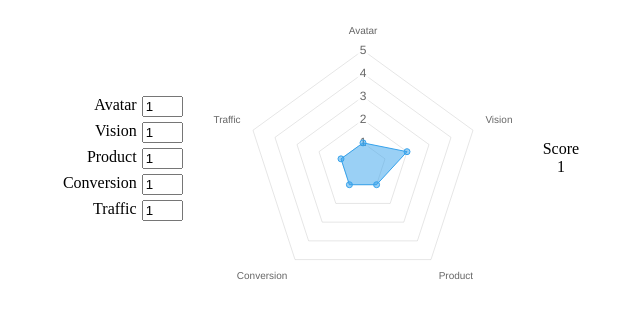
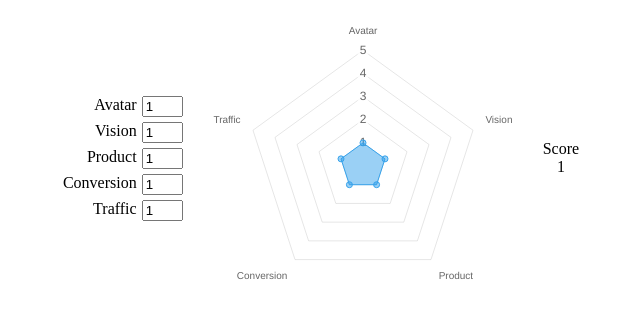
Before and after one commit to ambit-admin/ambit-admin.github.io, a plain HTML site: page index.html in a window 1280 px wide. Shown: the full height of the page, 319-959 px from the left. Drawn offline with nearby package versions, Linux system fonts and the light colour scheme.

Commit message:
Change chart data

```diff
--- a/index.html
+++ b/index.html
@@ -62,7 +62,7 @@
                         labels: ['Avatar', 'Vision', 'Product', 'Conversion', 'Traffic'],
                         datasets: [{
                             label: 'Ambit Assessment',
-                            data: [1, 2, 1, 1, 1],
+                            data: [1, 1, 1, 1, 1],
                             borderWidth: 1
                         }]
                     },
```
